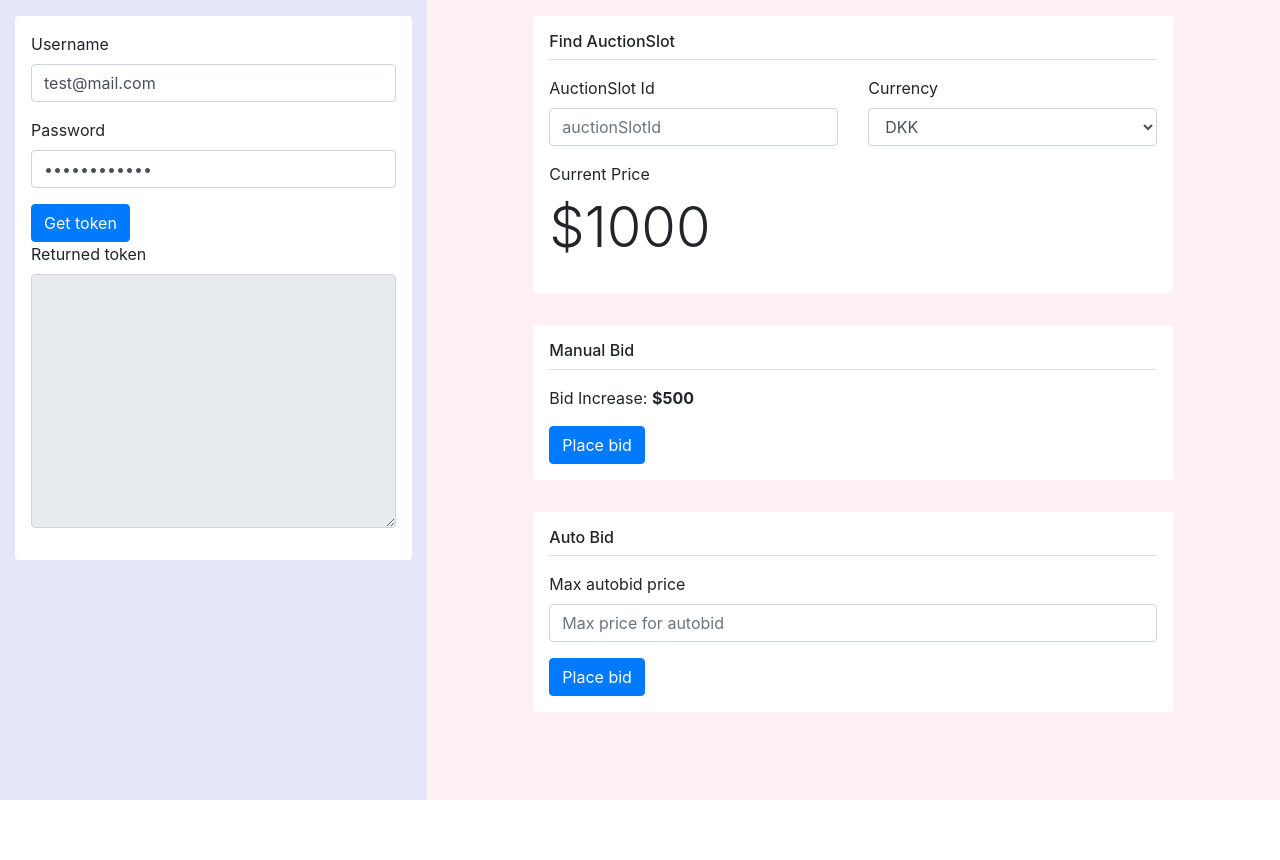
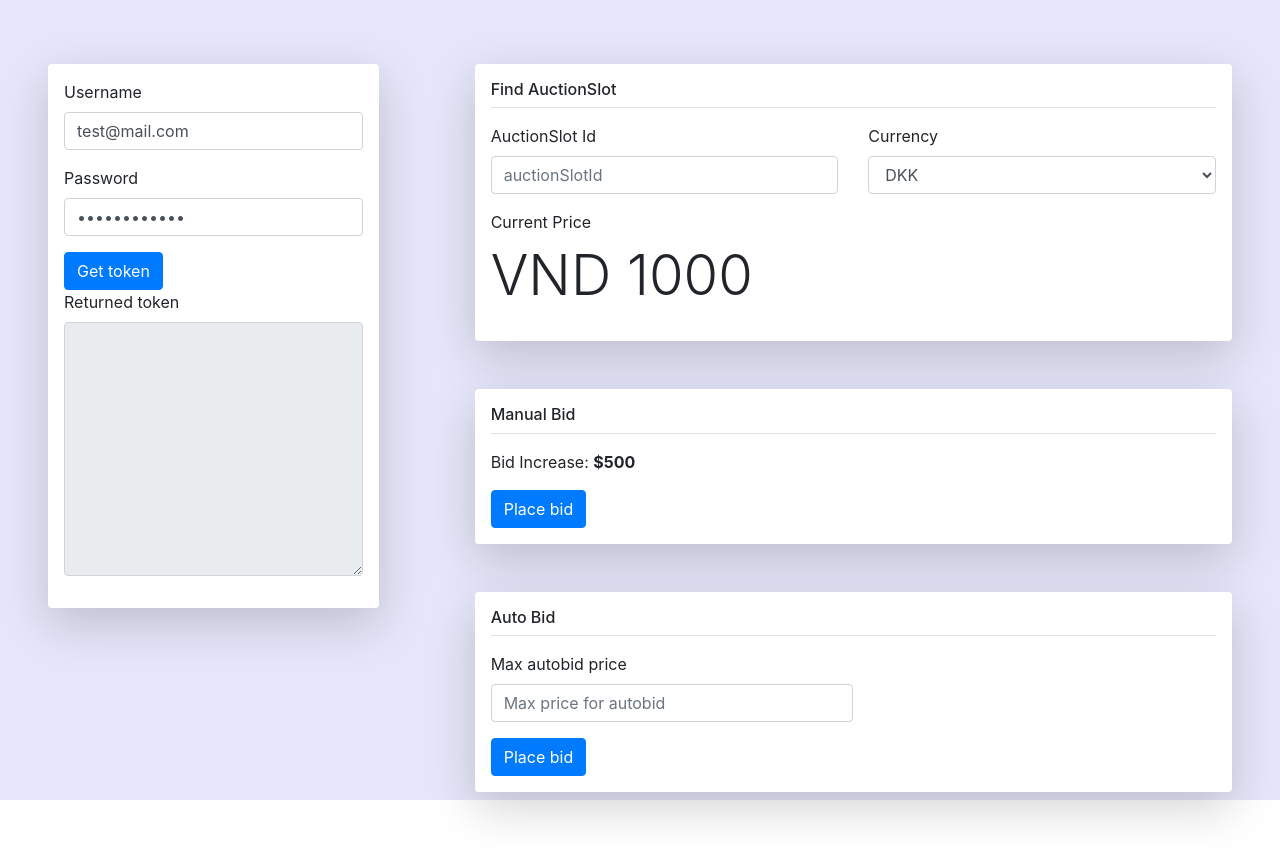
Before and after one commit to jeremyn-nmq/UIBidTesting, a website: page index.html in a window 1280 px wide. Before the commit the page ends 800 px from the top, so only its background shows below. Drawn offline with nearby package versions, Linux system fonts and the light colour scheme; no server answers.

Commit message:
update ui

```diff
--- a/index.html
+++ b/index.html
@@ -14,10 +14,14 @@
     <script src="https://maxcdn.bootstrapcdn.com/bootstrap/4.5.2/js/bootstrap.min.js"></script>
   </head>
   <body>
-    <main role="main" class="container-fluid h-100">
+    <main
+      role="main"
+      class="container-fluid h-100"
+      style="background-color: lavender"
+    >
       <div class="row justify-content-center h-100">
-        <div class="col-sm-4" style="background-color: lavender">
-          <div class="my-3 p-3 bg-white rounded box-shadow">
+        <div class="col-sm-4 p-5">
+          <div class="my-3 p-3 bg-white rounded box-shadow shadow-lg">
             <form>
               <div class="form-group">
                 <label for="user">Username</label>
@@ -54,9 +58,8 @@
             </div>
           </div>
         </div>
-        <div class="col-sm-8" style="background-color: lavenderblush">
-          <div class="row justify-content-center">
-            <div class="my-3 p-3 bg-white rounded box-shadow w-75">
+        <div class="col-sm-8 p-5">
+          <div class="mt-3 mb-5 p-3 bg-white rounded box-shadow shadow-lg">
             <h6 class="border-bottom border-gray pb-2 mb-3"
               >Find AuctionSlot</h6
             >
@@ -81,12 +84,10 @@
             </form>
             <div class="form-group">
               <label for="manual-bid-current">Current Price</label>
-                <h1 class="display-4" id="manual-bid-current">$1000</h1>
+              <h1 class="display-4" id="manual-bid-current">VND 1000</h1>
             </div>
           </div>
-          </div>
-          <div class="row justify-content-center">
-            <div class="my-3 p-3 bg-white rounded box-shadow w-75">
+          <div class="mt-3 mb-5 p-3 bg-white rounded box-shadow shadow-lg">
             <h6 class="border-bottom border-gray pb-2 mb-3">Manual Bid</h6>
             <form class="form">
               <div class="mb-3"
@@ -97,16 +98,14 @@
               >
             </form>
           </div>
-          </div>
-          <div class="row justify-content-center">
-            <div class="my-3 p-3 bg-white rounded box-shadow w-75">
+          <div class="mt-3 mb-5 p-3 bg-white rounded box-shadow shadow-lg">
             <h6 class="border-bottom border-gray pb-2 mb-3">Auto Bid</h6>
             <form class="form">
               <div class="form-group">
                 <label for="auctionSlotId">Max autobid price</label>
                 <input
                   type="text"
-                    class="form-control"
+                  class="form-control col-6"
                   id="autobidMax"
                   placeholder="Max price for autobid"
                 />
@@ -118,7 +117,6 @@
           </div>
         </div>
       </div>
-      </div>
     </main>
     <script src="https://www.gstatic.com/firebasejs/7.22.0/firebase.js"></script>
     <script src="index.js"></script>
```
Lines whose indentation alone changed are shown as unchanged.
